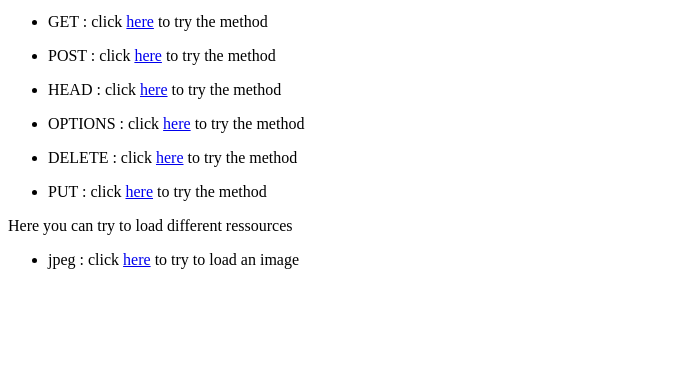
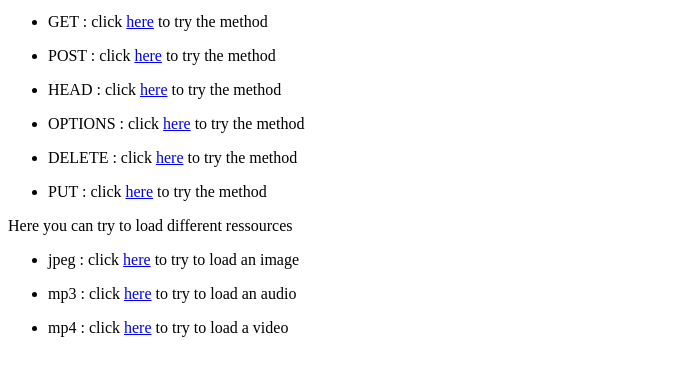
Before and after one commit to AlexDum-dev/Web_Server, a plain HTML site: page doc/index.html in a window 1280 px wide. Shown: the part 101-474 px from the top of the page, without its empty margins (0-684 px from the left). Drawn offline with Linux system fonts and the light colour scheme.

Commit message:
Update index.html

```diff
--- a/doc/index.html
+++ b/doc/index.html
@@ -15,12 +15,14 @@
         <li><p>HEAD : click <a href="/doc/TestHead.html">here</a> to try the method</p></li>
         <li><p>OPTIONS : click <a href="/doc/TestOptions.html">here</a> to try the method</p></li>
         <li><p>DELETE : click <a href="/doc/TestDelete.html">here</a> to try the method</p></li>
-        <li><p>PUT : click <a href="#">here</a> to try the method</p></li>
+        <li><p>PUT : click <a href="/doc/TestPut.html">here</a> to try the method</p></li>
     </ul>
 
     <p>Here you can try to load different ressources</p>
     <ul>
         <li><p>jpeg : click <a href="/doc/TestAddingImage.html">here</a> to try to load an image</p></li>
+        <li><p>mp3 : click <a href="/doc/TestAddingAudio.html">here</a> to try to load an audio</p></li>
+        <li><p>mp4 : click <a href="/doc/TestAddingVideo.html">here</a> to try to load a video</p></li>
     </ul>
 
 </body>
```
